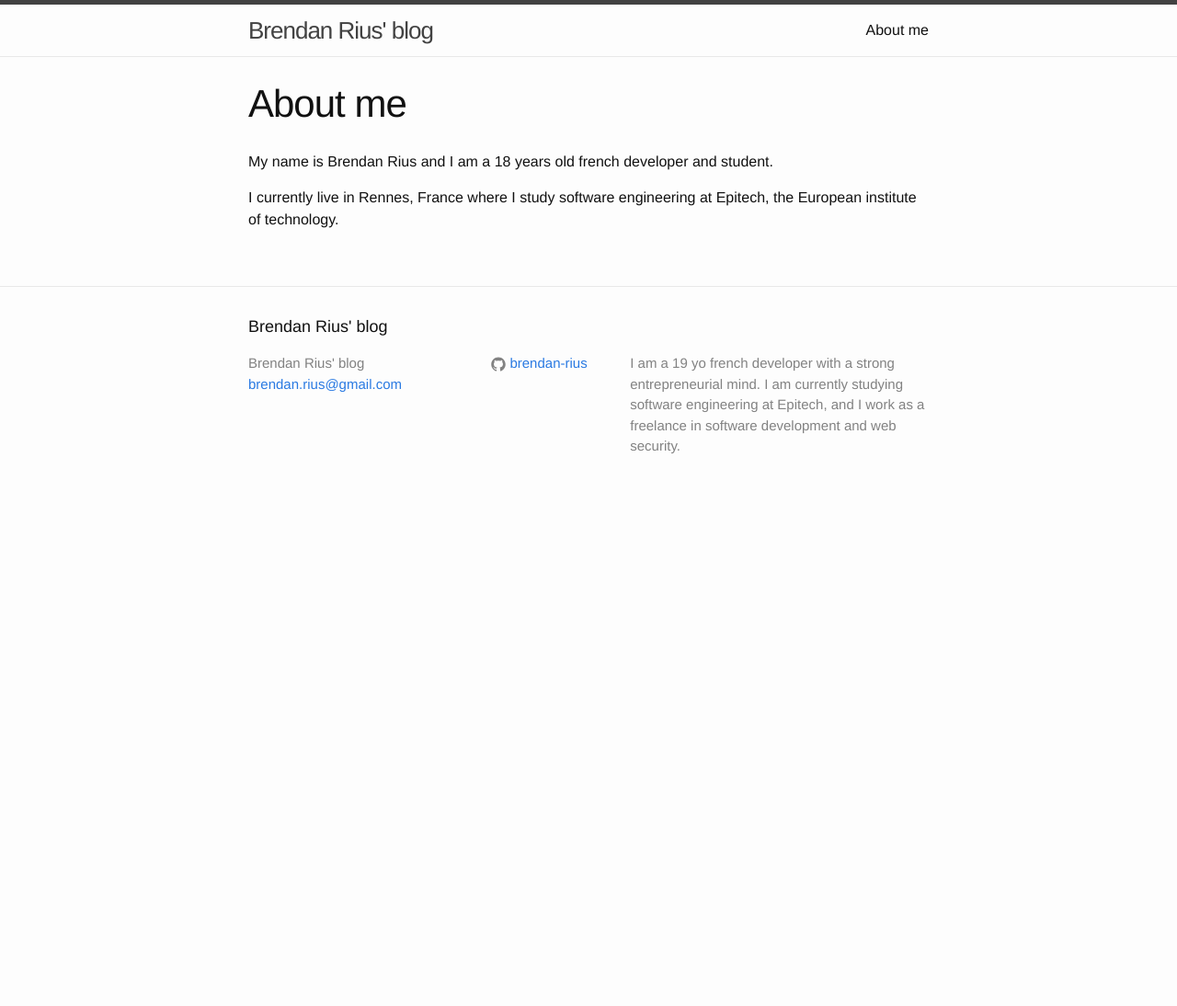
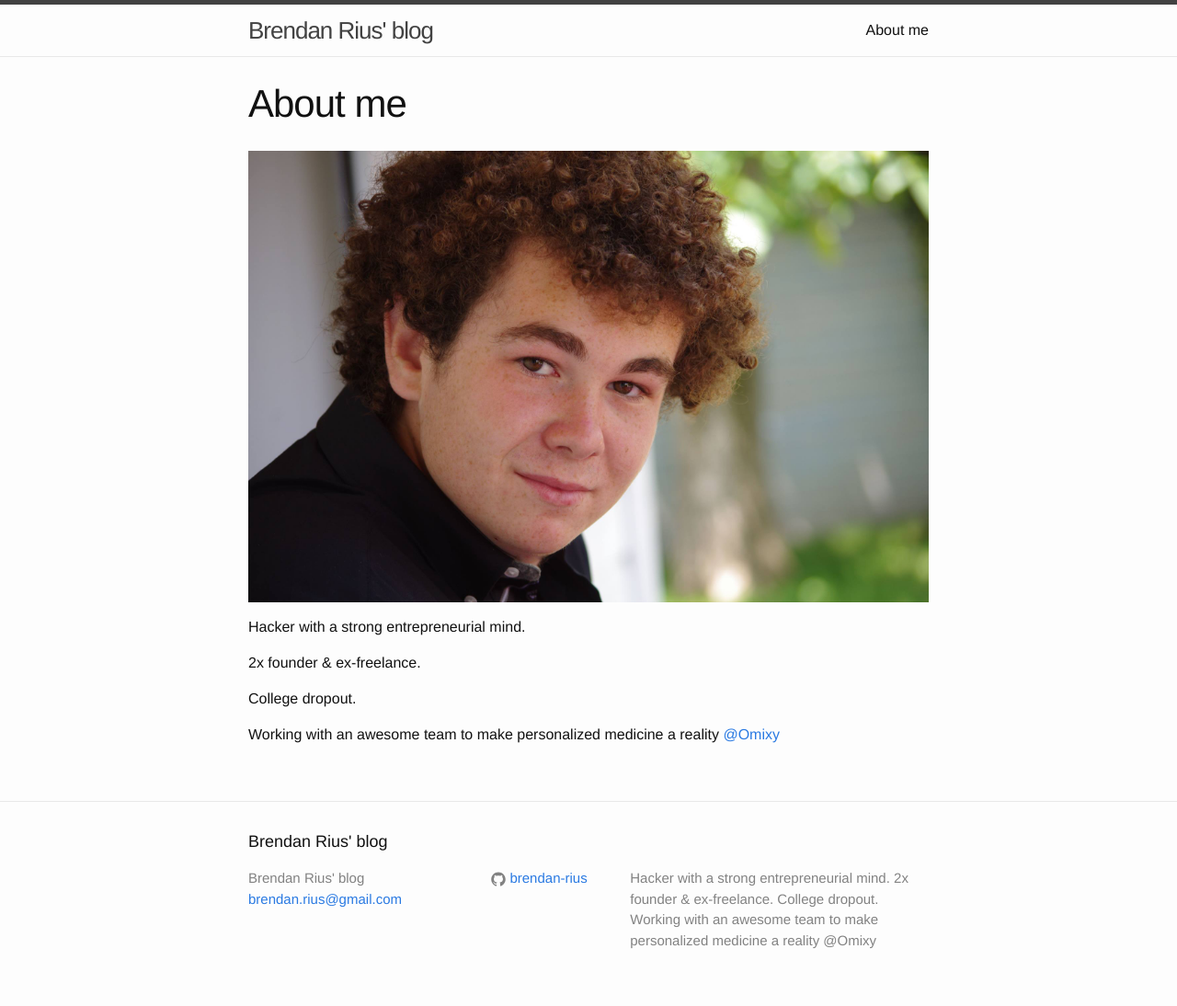
Before and after one commit to brendan-rius/brendan-rius.github.io, a Jekyll site: the page built from about.md, in a window 1280 px wide. Shown: the whole page at 92% size. Built offline with Jekyll 4.4.1, drawn with Linux system fonts in a browser that asks for light colours; Markdown is read by kramdown in place of the engine named in the settings; before the commit the page ends 900 px from its top, so only the background shows below that.

Commit message:
change about me

```diff
--- a/_config.yml
+++ b/_config.yml
@@ -2,9 +2,10 @@
 title: Brendan Rius' blog
 email: brendan.rius@gmail.com
 description: >
-  I am a 19 yo french developer with a strong entrepreneurial mind. I am currently
-  studying software engineering at Epitech, and I work as a freelance in software
-  development and web security.
+  Hacker with a strong entrepreneurial mind.
+  2x founder & ex-freelance.
+  College dropout.
+  Working with an awesome team to make personalized medicine a reality @Omixy
 baseurl: "" # the subpath of your site, e.g. /blog/
 url: "" # the base hostname & protocol for your site
 github_username:  brendan-rius
--- a/about.md
+++ b/about.md
@@ -3,7 +3,15 @@ layout: page
 title: About me
 ---
 
-My name is Brendan Rius and I am a 18 years old french developer and student.
+![Brendan Rius]({{ site.url }}/assets/avatar.jpg)
 
-I currently live in Rennes, France where I study software engineering at Epitech, the European
-institute of technology.
+Hacker with a strong entrepreneurial mind.
+
+2x founder & ex-freelance.
+
+College dropout.
+
+Working with an awesome team to make personalized medicine a reality
+[@Omixy][omixy]
+
+[omixy]: https://www.omixy.com
```
Also changed, not shown: assets/avatar.jpg (added).
